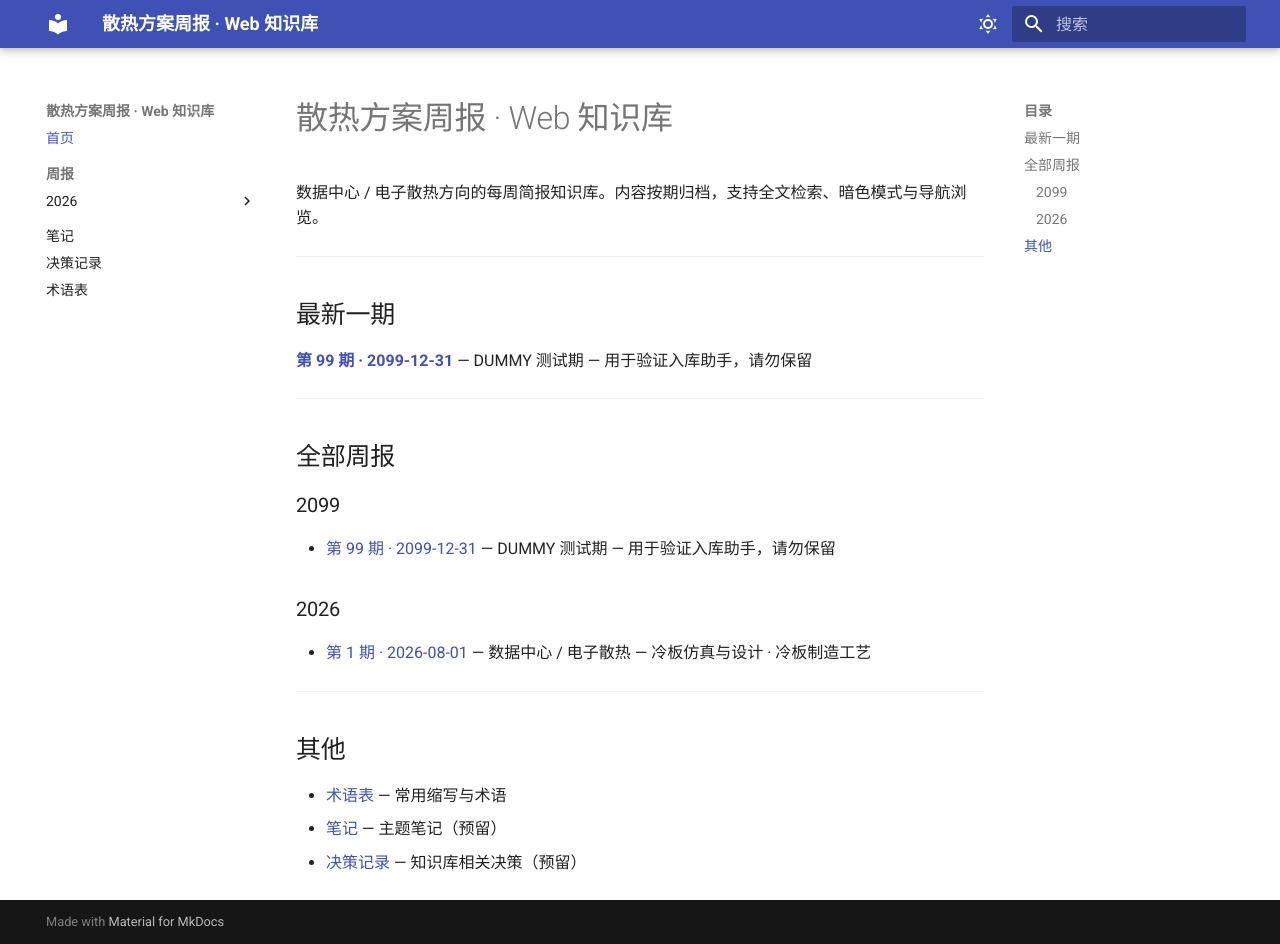
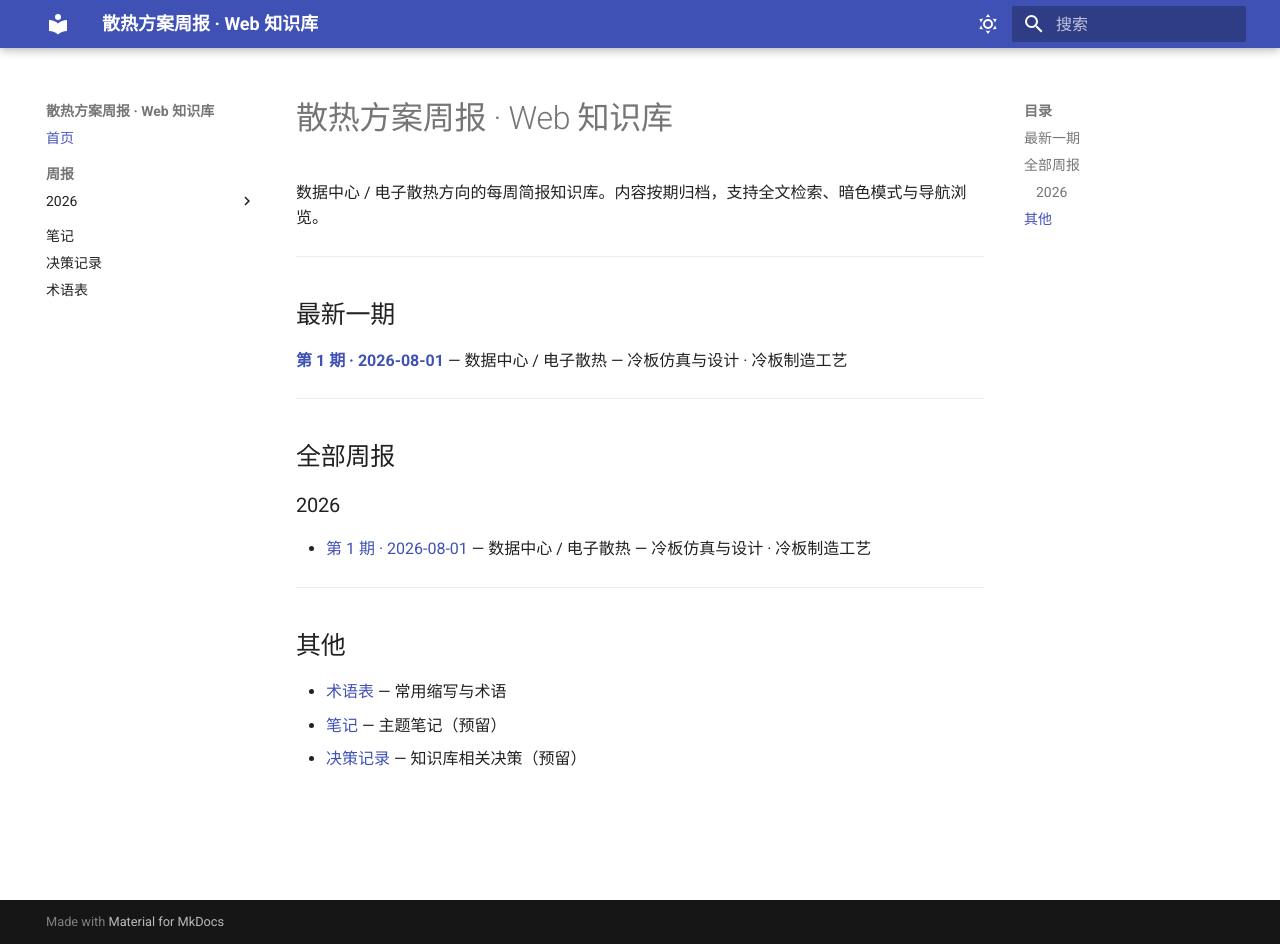
Before and after one commit to liyf1640/thermal_cooling_weekly_report, an MkDocs documentation site: the page built from docs/index.md, in a window 1280 px wide and 944 px high. Built offline with MkDocs 1.6.1 and Material for MkDocs 9.7.7, drawn with Linux system fonts in a browser that asks for light colours.

Commit message:
chore: 清理入库助手 dummy 测试期 + README 补每周入库用法
Co-Authored-By: Claude Opus 4.8 <noreply@anthropic.com>

```diff
--- a/docs/index.md
+++ b/docs/index.md
@@ -7,7 +7,7 @@
 ## 最新一期
 
 <!-- AUTO:LATEST:START -->
-**[第 99 期 · 2099-12-31](briefings/2099/2099-12-31.md)** — DUMMY 测试期 — 用于验证入库助手，请勿保留
+**[第 1 期 · 2026-08-01](briefings/2026/2026-08-01.md)** — 数据中心 / 电子散热 — 冷板仿真与设计 · 冷板制造工艺
 <!-- AUTO:LATEST:END -->
 
 ---
@@ -15,10 +15,6 @@
 ## 全部周报
 
 <!-- AUTO:INDEX:START -->
-### 2099
-
-- [第 99 期 · 2099-12-31](briefings/2099/2099-12-31.md) — DUMMY 测试期 — 用于验证入库助手，请勿保留
-
 ### 2026
 
 - [第 1 期 · 2026-08-01](briefings/2026/2026-08-01.md) — 数据中心 / 电子散热 — 冷板仿真与设计 · 冷板制造工艺
```
Also changed, not shown: README.md (+25 -1 lines), docs/briefings/2099/2099-12-31.md (deleted, +0 -8 lines).
